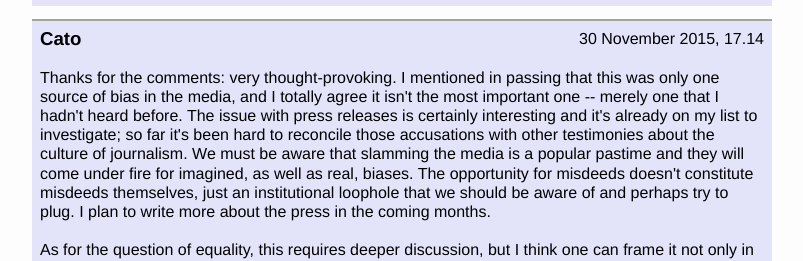
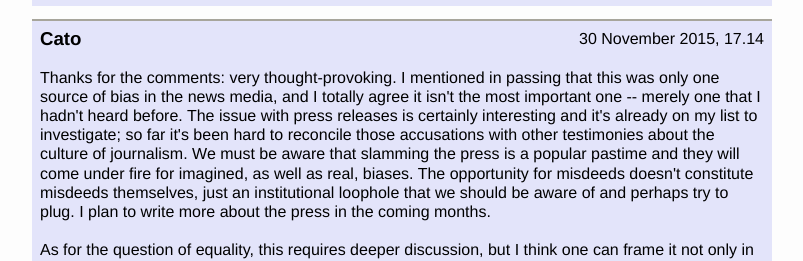
Before and after one commit to Allium/WithoutHeadOrFoot, a Jekyll site: the page built from _posts/2015-11-23-Sociology-of-Journalism.md, in a window 1280 px wide and 900 px high, scrolled down 3798 px. Shown: the part 191-452 px from the top of the window, without its empty margins (238-1041 px from the left). Built offline with Jekyll 4.4.1, drawn with Linux system fonts in a browser that asks for light colours; comment, search, counter and statistics services are not loaded; some of the changed text lies outside the part shown.

Commit message:
Comments and typos.

```diff
--- a/_posts/2015-11-23-Sociology-of-Journalism.md
+++ b/_posts/2015-11-23-Sociology-of-Journalism.md
@@ -11,7 +11,7 @@ An old schoolfriend recently moved to New York City to pursue her career in jour
 ### 1. Popularity-based quality metrics
 
 How are journalists assessed by their editors, and how do business pressures shape the subject, content and presentation of what is published?
-More specifically, since the establishment of on-line newspapers and other media outlets, it's possible to collect detailed information about which headlines attract readers and how long they spend reading the article. It's easy to imagine that this would have consequences for quality metrics within the industry. But first let me establish the basic framework.
+More specifically, since the establishment of on-line newspapers and other news outlets, it's possible to collect detailed information about which headlines attract readers and how long they spend reading the article. It's easy to imagine that this would have consequences for quality metrics within the industry. But first let me establish the basic framework.
 
 Here are two uncontroversial comments: 1. journalists want their work to be read; and 2. a major, and sometimes unique, source of revenue for news agencies is advertising (which is completely reliant on circulation). Now that there is abundant data on exactly how to maximise an article's appeal to a particular audience, the cynics inside will cry that the public is essentially being fed its own excrement for the sake of journalists' egos and/or news outlets' bank accounts. Our generous side will, conversely, claim that journalists are not so immoral: that they are dedicated to a trade that they believe in and whose integrity they want to protect (it's not as if they're there for the lavish salaries).
 
@@ -97,7 +97,7 @@ I find her answer comforting: she's a smart and self-aware lass and more clued-i
 	<span class="date">30 November 2015, 17.14</span>
 	<br>
 	<br>
-	Thanks for the comments: very thought-provoking. I mentioned in passing that this was only one source of bias in the media, and I totally agree it isn't the most important one -- merely one that I hadn't heard before. The issue with press releases is certainly interesting and it's already on my list to investigate; so far it's been hard to reconcile those accusations with other testimonies about the culture of journalism. We must be aware that slamming the media is a popular pastime and they will come under fire for imagined, as well as real, biases. The opportunity for misdeeds doesn't constitute misdeeds themselves, just an institutional loophole that we should be aware of and perhaps try to plug. I plan to write more about the press in the coming months.
+	Thanks for the comments: very thought-provoking. I mentioned in passing that this was only one source of bias in the news media, and I totally agree it isn't the most important one -- merely one that I hadn't heard before. The issue with press releases is certainly interesting and it's already on my list to investigate; so far it's been hard to reconcile those accusations with other testimonies about the culture of journalism. We must be aware that slamming the press is a popular pastime and they will come under fire for imagined, as well as real, biases. The opportunity for misdeeds doesn't constitute misdeeds themselves, just an institutional loophole that we should be aware of and perhaps try to plug. I plan to write more about the press in the coming months.
 	<br>
 	<br>
 	As for the question of equality, this requires deeper discussion, but I think one can frame it not only in terms of opportunity and outcome, but also in terms of idealism and pragmatism. Though your comments as an idealist are very very important and should be at the forefront of people's morals, pragmatic approaches should be at the forefront of people's actions. As social animals, group allegiance is fundamental to human interaction. We are not intelligent enough to overcome this. In any case, there is currently no equality of opportunity for e.g. women in science or black people in the US judicial system, even if all the legal documents we can find were to attest otherwise.
```
Also changed, not shown: other parts of _posts/2015-11-23-Sociology-of-Journalism.md (+1 -1 lines), _posts/2015-12-06-The-Three-Sisters.md (+16 -0 lines), _posts/2015-12-20-Ethics-and-Science.md (+2 -2 lines), _posts/2016-02-09-University-Admissions-1.md (+3 -5 lines), about.md (+1 -1 lines).
